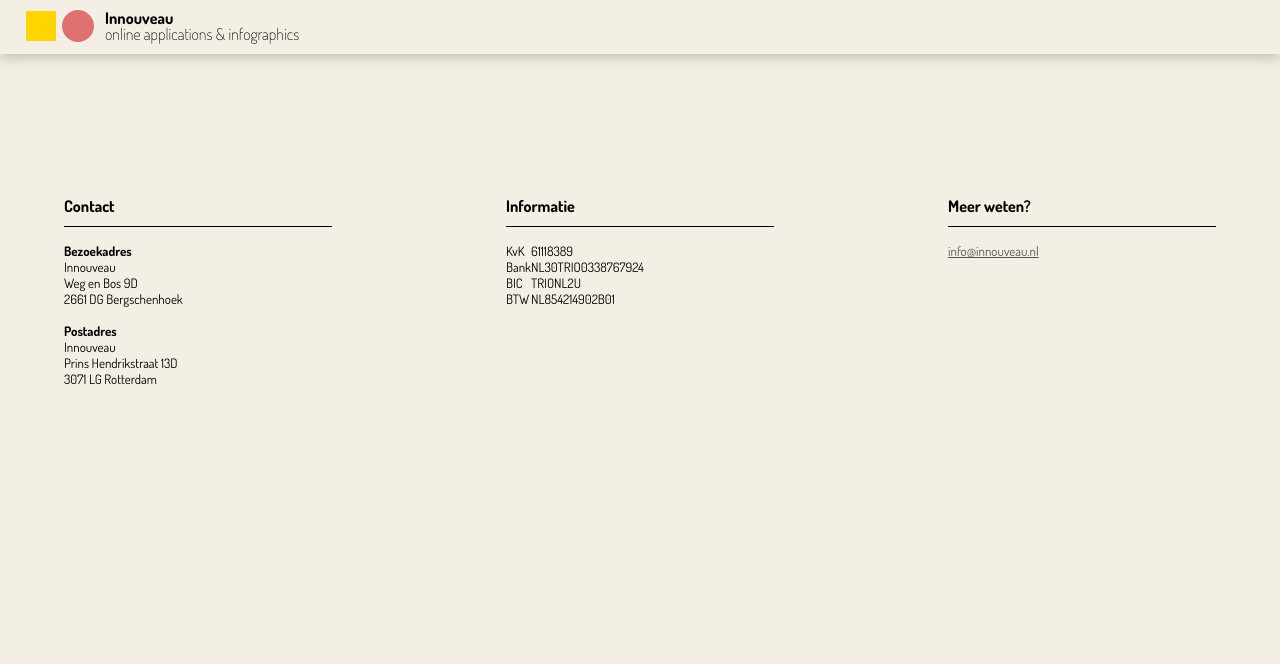
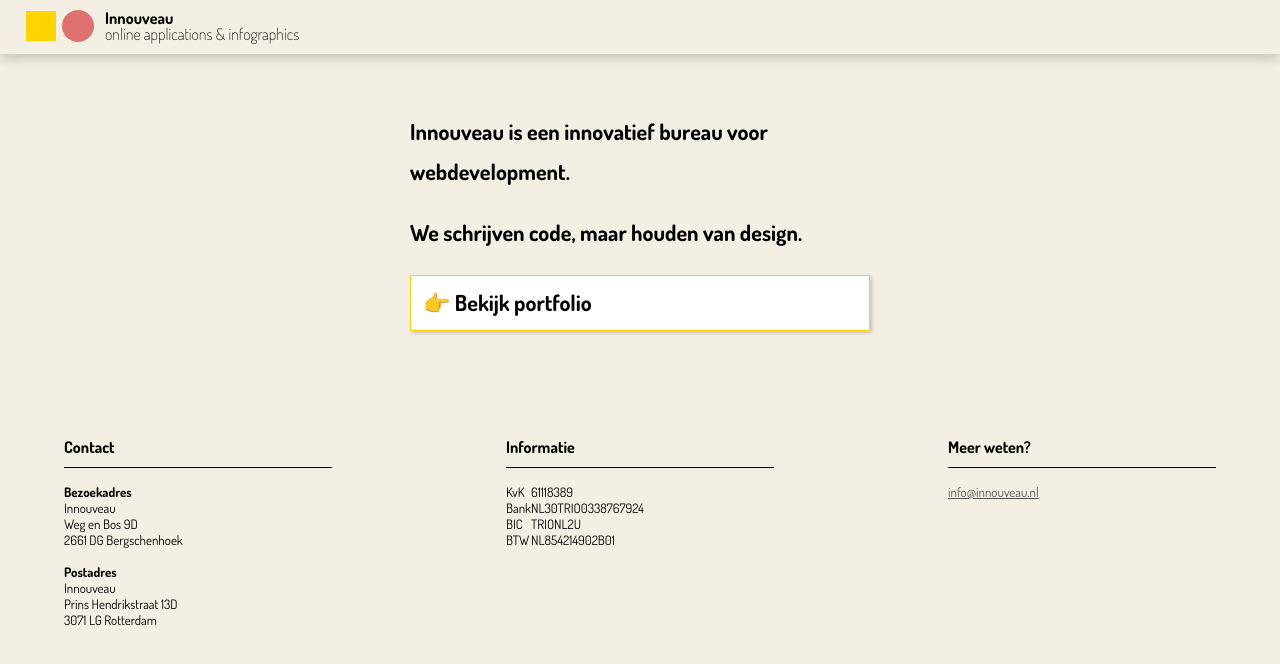
Before and after one commit to innouveau/portfolio, a Nuxt app: page / in a window 1280 px wide. Shown: the top 664 px of the page. Built offline with nearby package versions, Linux system fonts and the light colour scheme.

Commit message:
youtube fix and general page css, add homepage

```diff
--- /dev/null
+++ b/components/Intro.vue
@@ -0,0 +1,21 @@
+<script setup lang="ts">
+
+</script>
+
+<template>
+    <div class="Intro">
+        <slot />
+    </div>
+</template>
+
+
+<style lang="scss" scoped>
+.Intro {
+    font-size: 22px;
+    width: 460px;
+    max-width: 100%;
+    margin: 0 auto 60px auto;
+    line-height: 1.8;
+    font-weight: 700;
+}
+</style>
--- a/components/Navigation.vue
+++ b/components/Navigation.vue
@@ -4,7 +4,9 @@
 
 <template>
     <nav class="Navigation">
-        <logo-innouveau />
+        <nuxt-link to="/">
+            <logo-innouveau />
+        </nuxt-link>
     </nav>
 </template>
 
@@ -19,5 +21,9 @@ nav {
     box-shadow: 0 4px 12px rgba(0, 0, 0, 0.2);
     pointer-events: all;
     padding: 12px;
+
+    a {
+        text-decoration: none;
+    }
 }
 </style>
--- a/components/project/Filter.vue
+++ b/components/project/Filter.vue
@@ -14,7 +14,7 @@ const toggle = (type: string) => {
 </script>
 
 <template>
-    <div class="Filter">
+    <intro>
         <p>
             Innouveau is een innovatief bureau
             voor webdevelopment.
@@ -28,17 +28,5 @@ const toggle = (type: string) => {
         <project-filter-button :filter="filter" type="info" @click="toggle('info')">Interactieve infographics</project-filter-button> en
         <project-filter-button :filter="filter" type="3d" @click="toggle('3d')">3d configuratoren</project-filter-button>.
         </p>
-    </div>
+    </intro>
 </template>
-
-
-<style lang="scss" scoped>
-.Filter {
-    font-size: 22px;
-    width: 460px;
-    max-width: 100%;
-    margin: 0 auto 60px auto;
-    line-height: 1.8;
-    font-weight: 700;
-}
-</style>
--- a/components/project/Youtube.vue
+++ b/components/project/Youtube.vue
@@ -22,25 +22,25 @@ const loadVideo = () => {
         }
     };
     console.log(window.YT);
-    // const player = new window.YT.Player('yt-' + props.src, {
-    //     videoId: props.src,
-    //     events: {
-    //         'onReady': onPlayerReady,
-    //         'onStateChange': onPlayerStateChange
-    //     },
-    //     playerVars: {
-    //         'autoplay': 0,
-    //         'controls': 1,
-    //         'showinfo': 0,
-    //         'modestbranding': 1,
-    //         'rel': 0,
-    //         'loop': 1,
-    //         'start': 1
-    //     }
-    // });
-    // player.addEventListener('onReady', () => {
-    //     player.playVideo();
-    // });
+    const player = new window.YT.Player('yt-' + props.src, {
+        videoId: props.src,
+        events: {
+            'onReady': onPlayerReady,
+            'onStateChange': onPlayerStateChange
+        },
+        playerVars: {
+            'autoplay': 0,
+            'controls': 1,
+            'showinfo': 0,
+            'modestbranding': 1,
+            'rel': 0,
+            'loop': 1,
+            'start': 1
+        }
+    });
+    player.addEventListener('onReady', () => {
+        player.playVideo();
+    });
 }
 
 const tryYT = () => {
--- a/layouts/default.vue
+++ b/layouts/default.vue
@@ -28,7 +28,7 @@ nav {
 .wrapper {
     background: #F4EFE4;
     height: 100%;
-    overflow: auto;
+    overflow: scroll;
 
     .content {
         width: 1200px;
--- /dev/null
+++ b/pages/index.vue
@@ -0,0 +1,52 @@
+<script setup lang="ts">
+import {getProjects} from "~/utils";
+
+useHead({
+    title: 'Innouveau',
+})
+
+
+</script>
+
+<template>
+    <intro>
+        <p>
+            Innouveau is een innovatief bureau
+            voor webdevelopment.
+        </p>
+        <p>
+            We schrijven code, maar houden van design.
+        </p>
+
+        <p>
+            <nuxt-link to="/projects" class="home-button">👉 Bekijk portfolio</nuxt-link>
+        </p>
+    </intro>
+
+</template>
+
+
+<style lang="scss" scoped>
+.home-button {
+    display: flex;
+    gap: 8px;
+    align-items: center;
+    height: 56px;
+    padding: 8px 12px;
+    border: 1px solid #FFD400;
+    background: #fff;
+    box-shadow: 2px 2px 4px rgba(0, 0, 0, 0.2);
+    margin: 0 auto 40px auto;
+    width: 600px;
+    max-width: 100%;
+    color: inherit;
+    text-decoration: none;
+
+    &:hover {
+        background: #FFD400;
+        color: #000;
+    }
+}
+
+
+</style>
```
